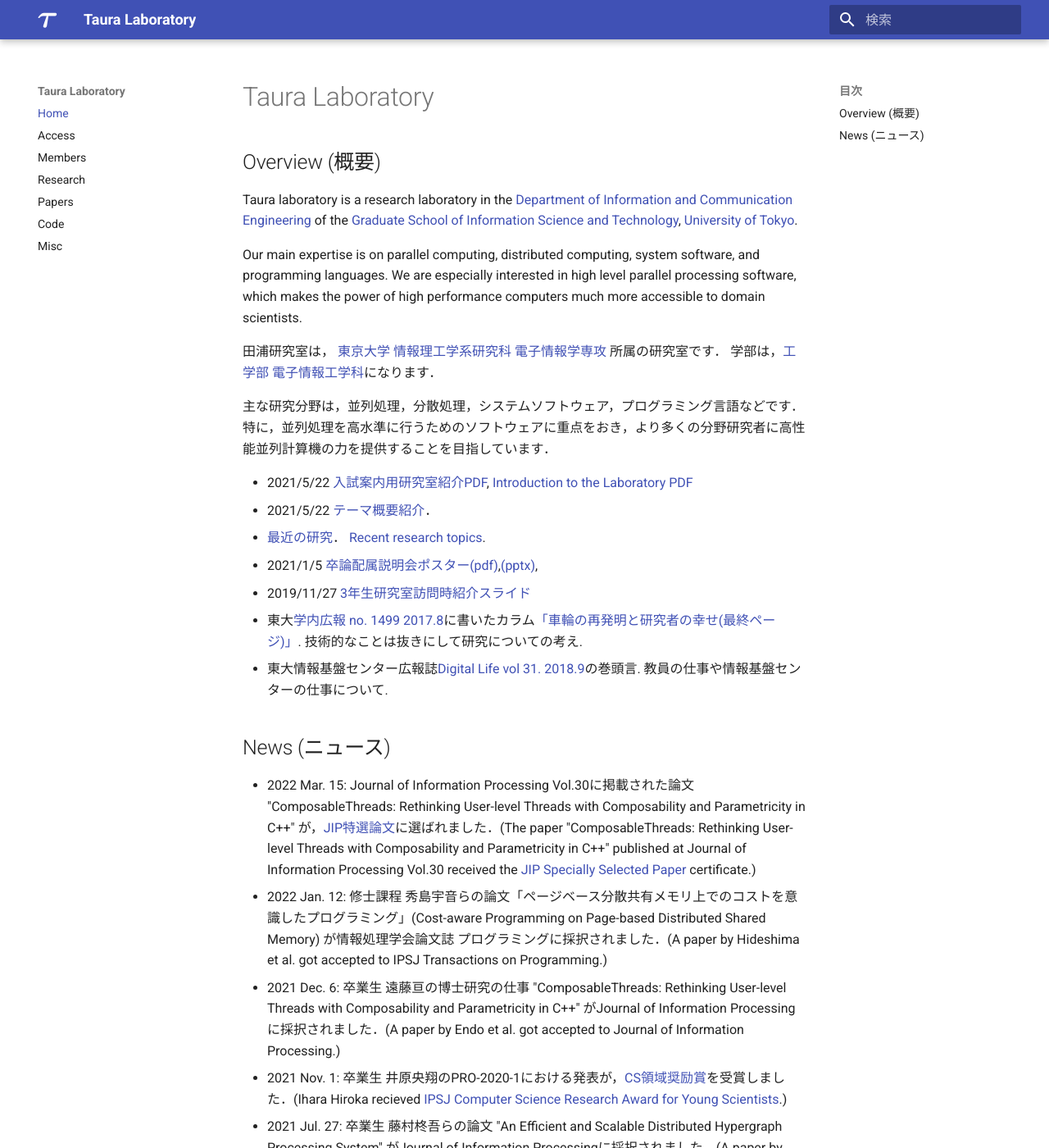
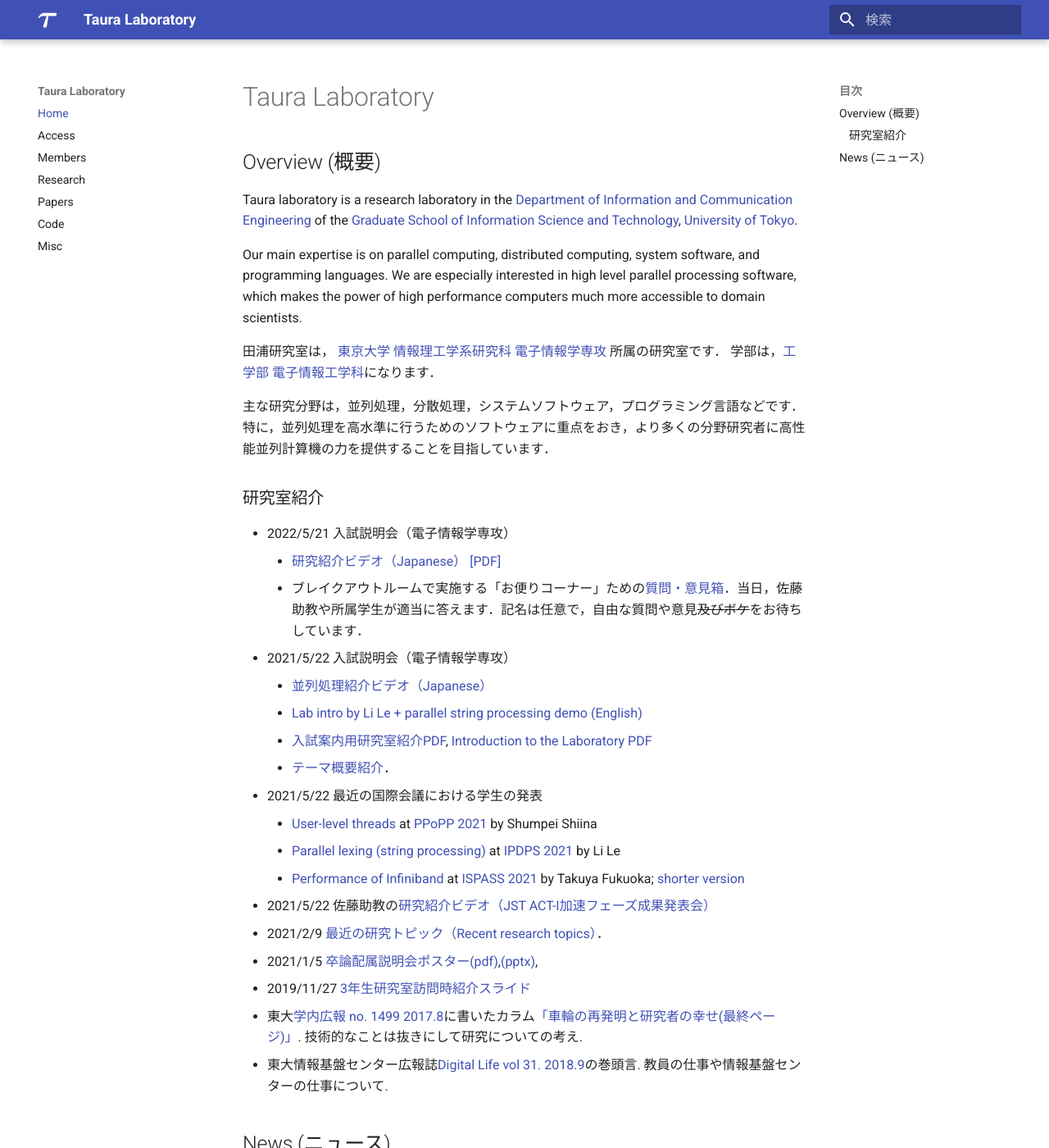
Before and after one commit to Yukayo/taura-lab, an MkDocs documentation site: the page built from docs/index.md, in a window 1280 px wide and 1400 px high. Shown: the whole window at 82% size. Built offline with MkDocs 1.6.1 and Material for MkDocs 9.7.7, drawn with Linux system fonts in a browser that asks for light colours.

Commit message:
Update index.md for lab-intro 2022-05-21.

```diff
--- a/docs/index.md
+++ b/docs/index.md
@@ -23,19 +23,22 @@ computers much more accessible to domain scientists.
 主な研究分野は，並列処理，分散処理，システムソフトウェア，プログラミング言語などです．
 特に，並列処理を高水準に行うためのソフトウェアに重点をおき，より多くの分野研究者に高性能並列計算機の力を提供することを目指しています．
 
-<!--
+### 研究室紹介
+
+  * 2022/5/21 入試説明会（電子情報学専攻）
+    * [研究紹介ビデオ（Japanese）](https://youtu.be/21166z372R8) [[PDF]](files/intro_2022/taura-lab-intro-ja.pdf)
+    * ブレイクアウトルームで実施する「お便りコーナー」ための[質問・意見箱](https://app.sli.do/event/6VG8Nko46LCUCn4ehAvDpP/live/questions)．当日，佐藤助教や所属学生が適当に答えます．記名は任意で，自由な質問や意見<del>及びボケ</del>をお待ちしています．
+  * 2021/5/22 入試説明会（電子情報学専攻）
+    * [並列処理紹介ビデオ（Japanese）](https://youtu.be/TQ4fDcG1rwQ)
     * [Lab intro by Li Le + parallel string processing demo (English)](https://youtu.be/-xmkgsaPRrY)
-    * [並列処理紹介ビデオ(Japanese)](https://youtu.be/TQ4fDcG1rwQ)
-  * 2021/5/22 Recent conference talks
+    * [入試案内用研究室紹介PDF](files/intro.pdf), [Introduction to the Laboratory PDF](files/intro_e.pdf)
+    * [テーマ概要紹介](lab_introduction.md)．
+  * 2021/5/22 最近の国際会議における学生の発表
     * [User-level threads](https://youtu.be/7kWkcdypV_w) at [PPoPP 2021](https://ppopp21.sigplan.org/) by Shumpei Shiina
     * [Parallel lexing (string processing)](https://youtu.be/JMUl8p0iI18) at [IPDPS 2021](https://www.ipdps.org/) by Li Le
-    * [Performance of Infiniband](https://youtu.be/BbYSf0Tji2s) at [ISPASS-2021](https://ispass.org/ispass2021/) by Takuya Fukuoka; [shorter version](https://youtu.be/TmA5qqDVdac)
-  * 2021/5/22 佐藤助教の[研究紹介ビデオ（JST ACT-I加速フェーズ成果発表会）](https://youtu.be/ERVNJa6NXwk)．
--->
-
-  * 2021/5/22 [入試案内用研究室紹介PDF](files/intro.pdf), [Introduction to the Laboratory PDF](files/intro_e.pdf)
-  * 2021/5/22 [テーマ概要紹介](lab_introduction.md)．
-  * [最近の研究](research.md)． [Recent research topics](research.md).
+    * [Performance of Infiniband](https://youtu.be/BbYSf0Tji2s) at [ISPASS 2021](https://ispass.org/ispass2021/) by Takuya Fukuoka; [shorter version](https://youtu.be/TmA5qqDVdac)
+  * 2021/5/22 佐藤助教の[研究紹介ビデオ（JST ACT-I加速フェーズ成果発表会）](https://youtu.be/ERVNJa6NXwk)
+  * 2021/2/9 [最近の研究トピック（Recent research topics）](research.md)．
   * 2021/1/5 [卒論配属説明会ポスター(pdf)](files/poster.pdf "卒論配属説明会ポスター\(pdf\)"),[(pptx)](files/poster.pptx "\(pptx\)"),
   * 2019/11/27 [3年生研究室訪問時紹介スライド](紹介3年生2019.md)
   * 東大[学内広報 no. 1499 2017.8](https://www.u-tokyo.ac.jp/ja/about/public-relations/kouhou2017.html)に書いたカラム[「車輪の再発明と研究者の幸せ(最終ページ)」](https://www.u-tokyo.ac.jp/content/400067376.pdf). 技術的なことは抜きにして研究についての考え.
```
